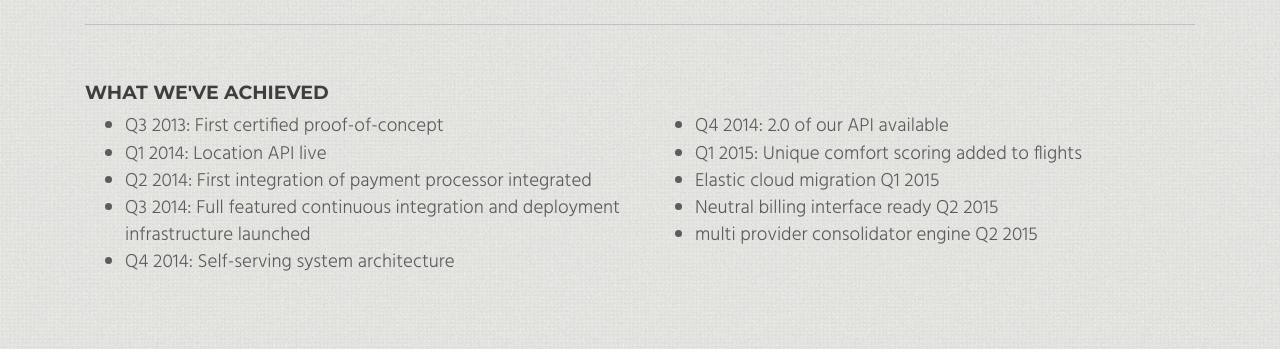
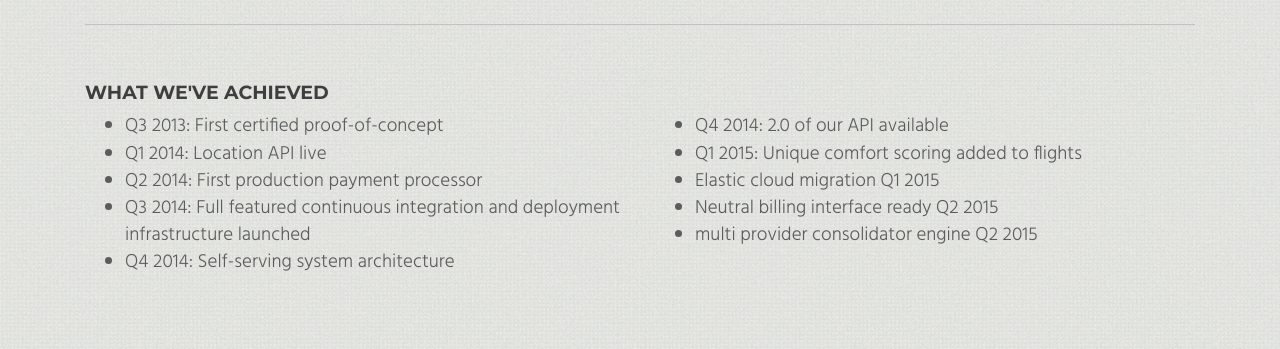
Before and after one commit to balazsszilardtoth/allmyles.github.io, a Jekyll site: the page built from what_we_do.html, in a window 1280 px wide. Shown: the part 1522-1871 px from the top of the page. Built offline with Jekyll 4.4.1, drawn with Linux system fonts in a browser that asks for light colours; nearby versions of some CDN libraries.

Commit message:
correct context - payment processor integrated

```diff
--- a/what_we_do.html
+++ b/what_we_do.html
@@ -38,7 +38,7 @@ title: What We Do - Allmyles
 						<ul>
 							<li>Q3 2013: First certified proof-of-concept</li>
 							<li>Q1 2014: Location API live</li>
-							<li>Q2 2014: First integration of payment processor integrated</li>
+							<li>Q2 2014: First production payment processor</li>
 							<li>Q3 2014: Full featured continuous integration and deployment infrastructure launched</li>
 							<li>Q4 2014: Self-serving system architecture</li>
 						</ul>
```
